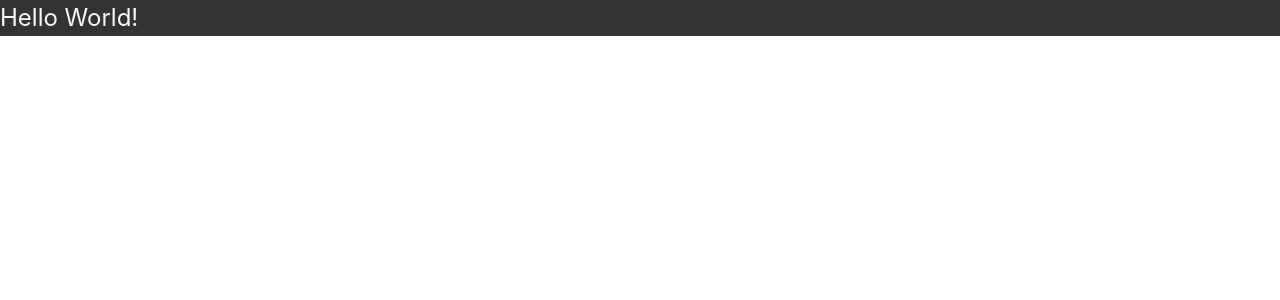
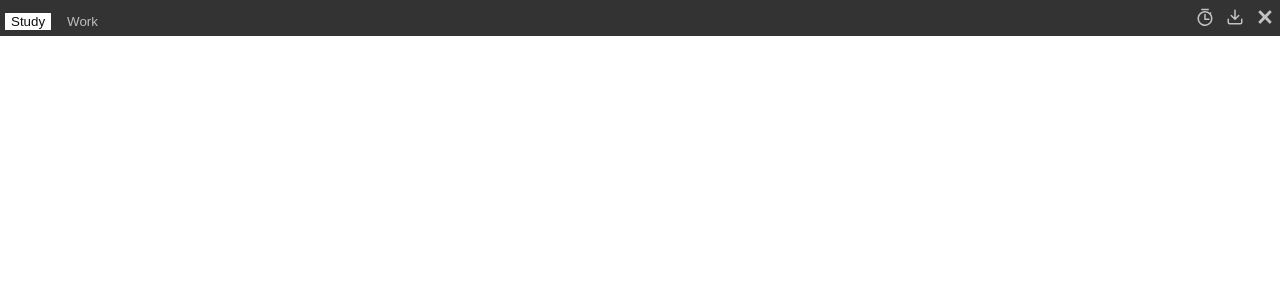
Before and after one commit to iskewedI/youtube-blocker, a React app: page / in a window 1280 px wide. Shown: the top 300 px of the page. Built offline with nearby package versions, Linux system fonts and the light colour scheme.

Commit message:
Implemented Navbar component in App.tsx

```diff
--- a/src/App.tsx
+++ b/src/App.tsx
@@ -1,7 +1,12 @@
 import styles from './app.module.css';
+import Navbar from './components/Navbar/Navbar';
 
 function App() {
-  return <div className={styles.appContainer}>Hello World!</div>;
+  return (
+    <div className={styles.appContainer}>
+      <Navbar profiles={['Study', 'Work']} />
+    </div>
+  );
 }
 
 export default App;
```
